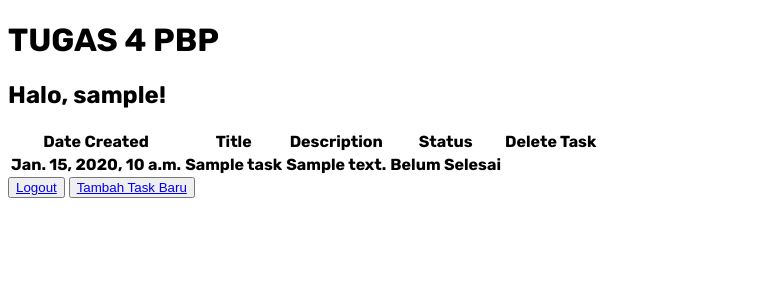
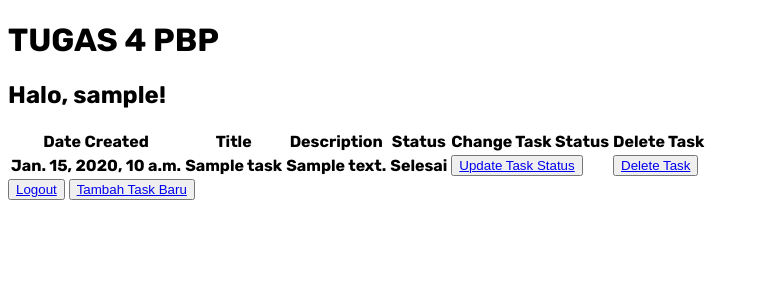
Before and after one commit to ramyanareswari/TUGAS-2-PBP, a Django app: page /todolist/ in a window 1280 px wide. Shown: the top 300 px of the page, without its empty margins (0-759 px from the left). Run offline with Django 4.2, Linux system fonts and the light colour scheme; a user stored in the database is signed in; tables that the repository leaves empty hold one stand-in row (values such as "Sample post"); lists and menus that the app fills with data are empty.

Commit message:
Feat: add update and delete

```diff
--- a/todolist/templates/todolist.html
+++ b/todolist/templates/todolist.html
@@ -21,6 +21,7 @@
         <th>Title</th>
         <th>Description</th>
         <th>Status</th>
+        <th>Change Task Status</th>
         <th>Delete Task</th>
       </tr>
     </thead>
@@ -33,12 +34,20 @@
         <th>{{task.description}}</th>
 
         <th>
-          {% if task.is_finished %}
+          {% if task.is_finished == False %}
           Belum Selesai
           {% else %}
           Selesai
           {% endif %}
         </th>
+
+        <td>
+          <button><a href="{% url 'todolist:update-task' task.id %}">Update Task Status</a></button>
+       </td>
+
+        <td>
+          <button><a href="{% url 'todolist:delete-task' task.id %}">Delete Task</a></button>
+       </td>
 
       </tr>
       {% endfor %}
--- a/todolist/urls.py
+++ b/todolist/urls.py
@@ -1,6 +1,6 @@
 # Implementasi routing terhadap views.py
 from django.urls import path
-from todolist.views import show_todolist, create_task, register, login_user, logout_user
+from todolist.views import delete_task, show_todolist, create_task, register, login_user, logout_user, delete_task, update_task
 
 app_name = 'todolist'
 
@@ -10,4 +10,6 @@ urlpatterns = [
     path('register/', register, name='register'),
     path('login/', login_user, name='login'),
     path('logout/', logout_user, name='logout'),
+    path('delete-task/<int:id>', delete_task, name='delete-task'),
+    path('update-task/<int:id>', update_task, name='update-task'),
 ]
--- a/todolist/views.py
+++ b/todolist/views.py
@@ -33,6 +33,7 @@ def create_task(request):
             task_form = CreateNew(request.POST)
             if task_form.is_valid():
                 new = task_form.save(commit=False)
+                # Set the current logged in user
                 task_form.instance.user = request.user
                 new.save()
 
@@ -74,3 +75,14 @@ def logout_user(request):
     response = HttpResponseRedirect(reverse('todolist:login'))
     response.delete_cookie('last_login')
     return response
+
+def delete_task(request, id):
+    task_delete= Task.objects.filter(pk=id)
+    task_delete.delete()
+    return redirect(reverse("todolist:show_todolist"))
+
+def update_task(request, id):
+    task_update= Task.objects.get(pk=id)
+    task_update.is_finished = not task_update.is_finished
+    task_update.save()
+    return redirect(reverse("todolist:show_todolist"))
```
